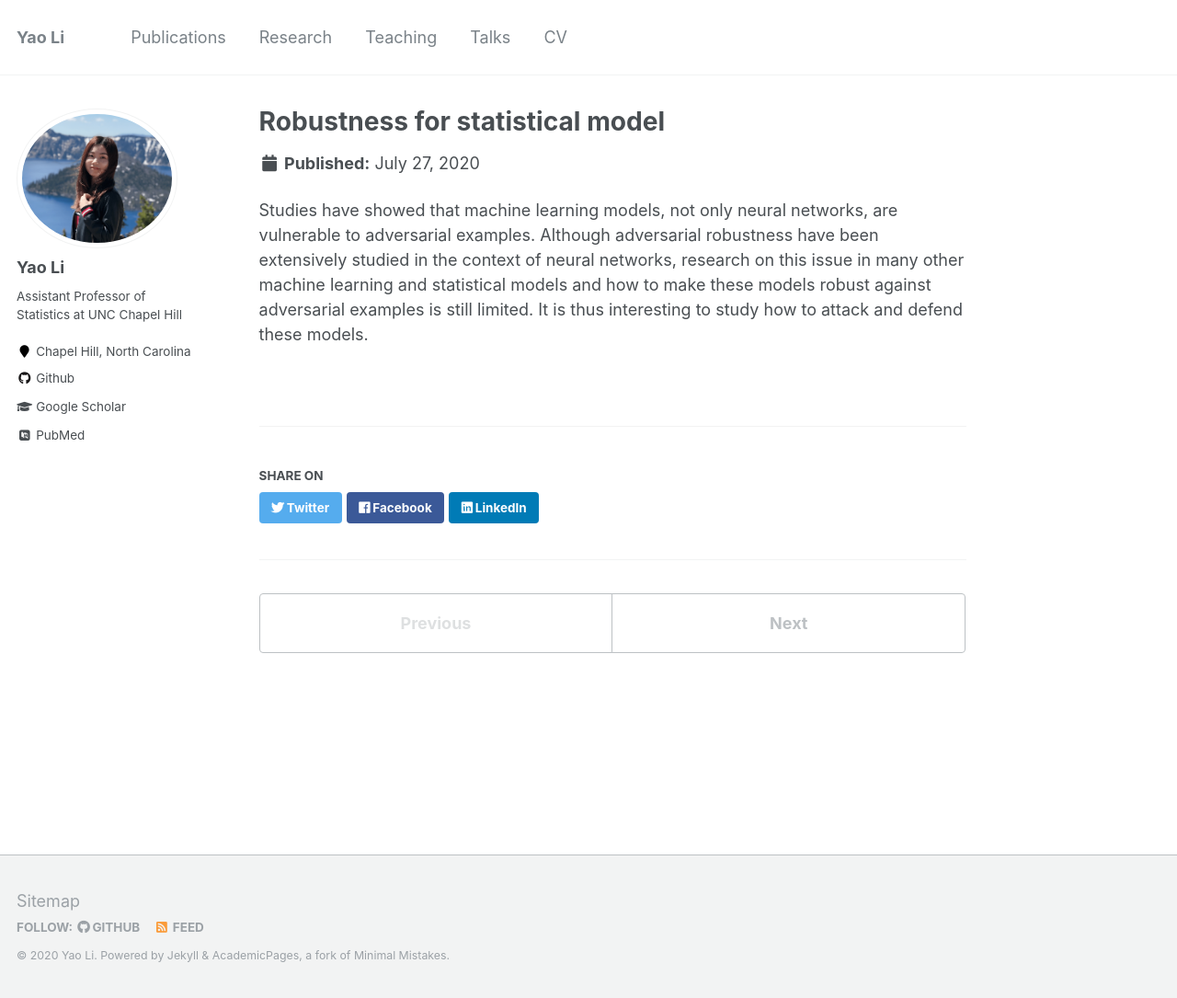
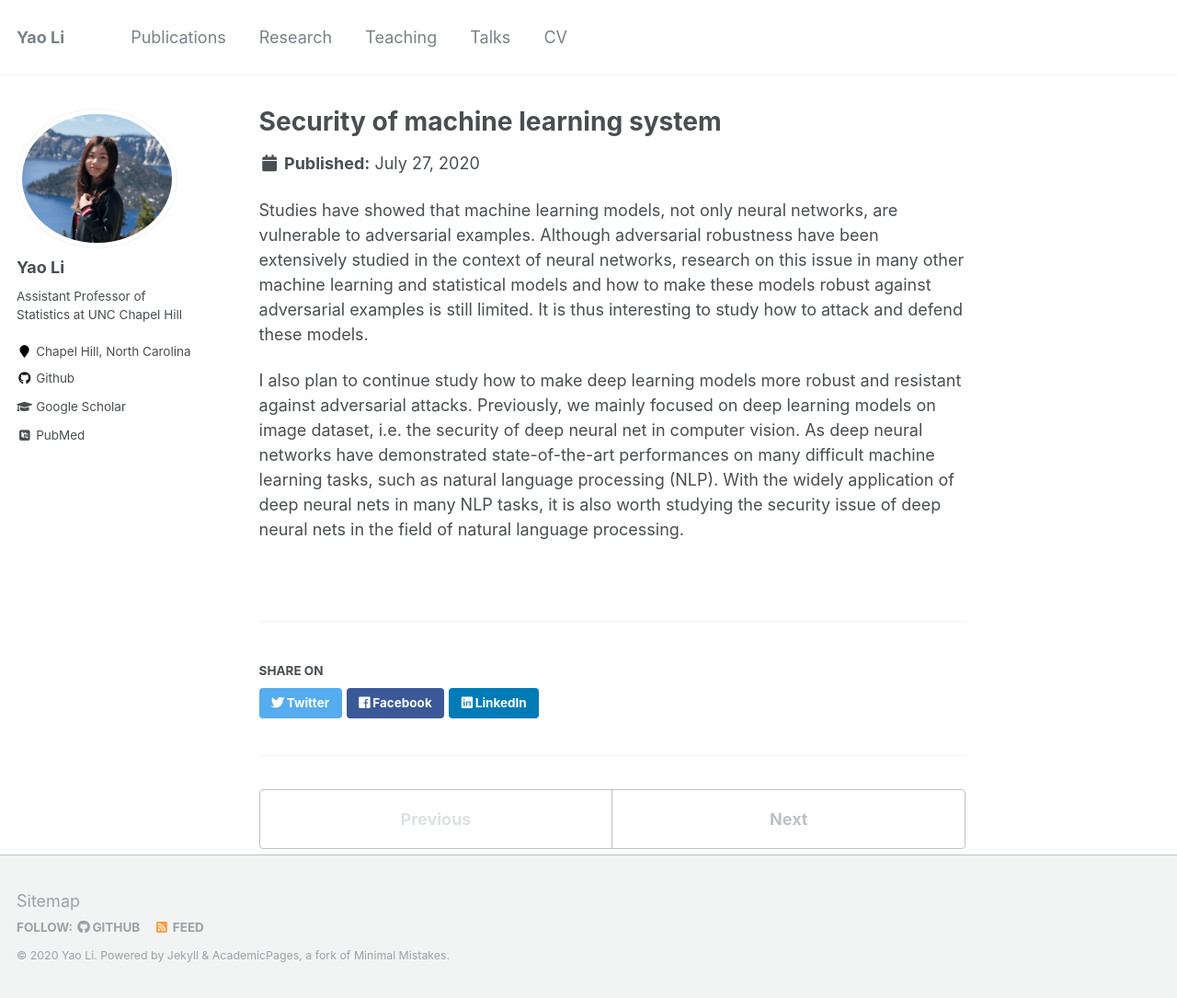
Before and after one commit to liyao880/yaoli, a Jekyll site: the page built from _research/adversarial-example.md, in a window 1280 px wide and 1085 px high. Shown: the whole window at 92% size. Built offline with Jekyll 4.4.1, drawn with Linux system fonts in a browser that asks for light colours; some web fonts are replaced.

Commit message:
Update adversarial-example.md

```diff
--- a/_research/adversarial-example.md
+++ b/_research/adversarial-example.md
@@ -1,6 +1,8 @@
 ---
-title: "Robustness for statistical model"
+title: "Security of machine learning system"
 collection: research
 ---
 
 Studies have showed that machine learning models, not only neural networks, are vulnerable to adversarial examples. Although adversarial robustness have been extensively studied in the context of neural networks, research on this issue in many other machine learning and statistical models and how to make these models robust against adversarial examples is still limited. It is thus interesting to study how to attack and defend these models.
+
+I also plan to continue study how to make deep learning models more robust and resistant against adversarial attacks. Previously, we mainly focused on deep learning models on image dataset, i.e. the security of deep neural net in computer vision. As deep neural networks have demonstrated state-of-the-art performances on many difficult machine learning tasks, such as natural language processing (NLP). With the widely application of deep neural nets in many NLP tasks, it is also worth studying the security issue of deep neural nets in the field of natural language processing.
```
